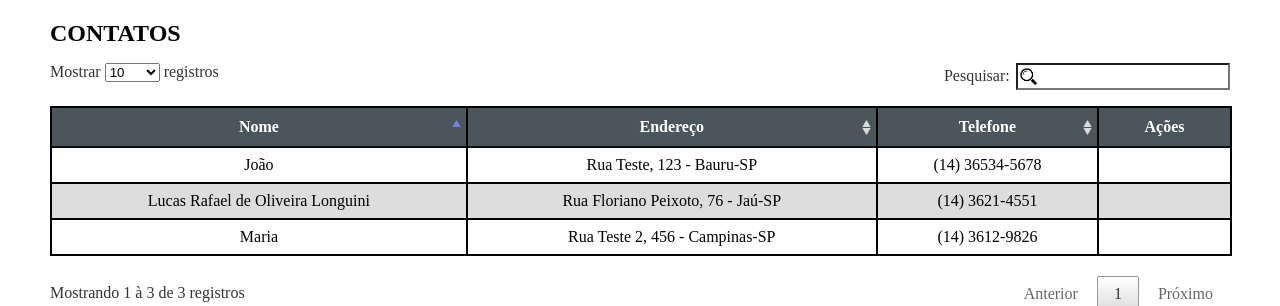
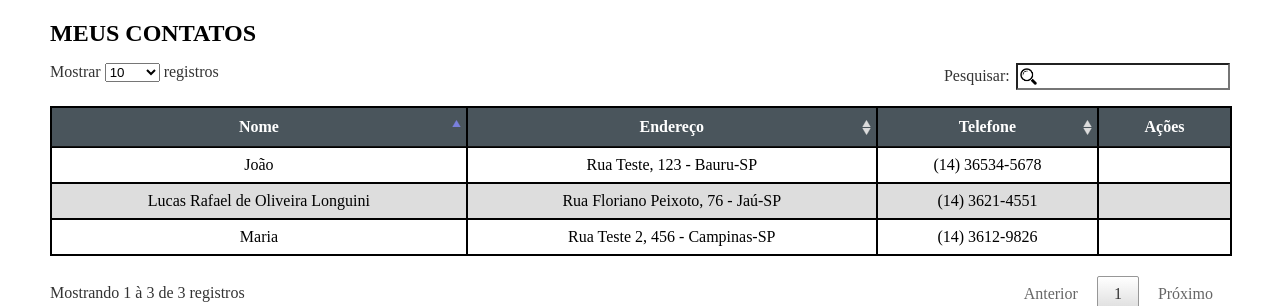
Before and after one commit to TheRambotnic/agenda-telefonica, a PHP site: page / in a window 1280 px wide. Shown: the part 65-371 px from the top of the page. Run offline with PHP 8.4, Linux system fonts and the light colour scheme; data comes from the database, SQL or seed files in the repository.

Commit message:
pequena mudança no h2

```diff
--- a/views/home.php
+++ b/views/home.php
@@ -1,7 +1,7 @@
 <?php require_once "_nav.php" ?>
 
 <main>
-	<h2>CONTATOS</h2>
+	<h2>MEUS CONTATOS</h2>
 
 	<table id="contatos">
 		<thead>
```
